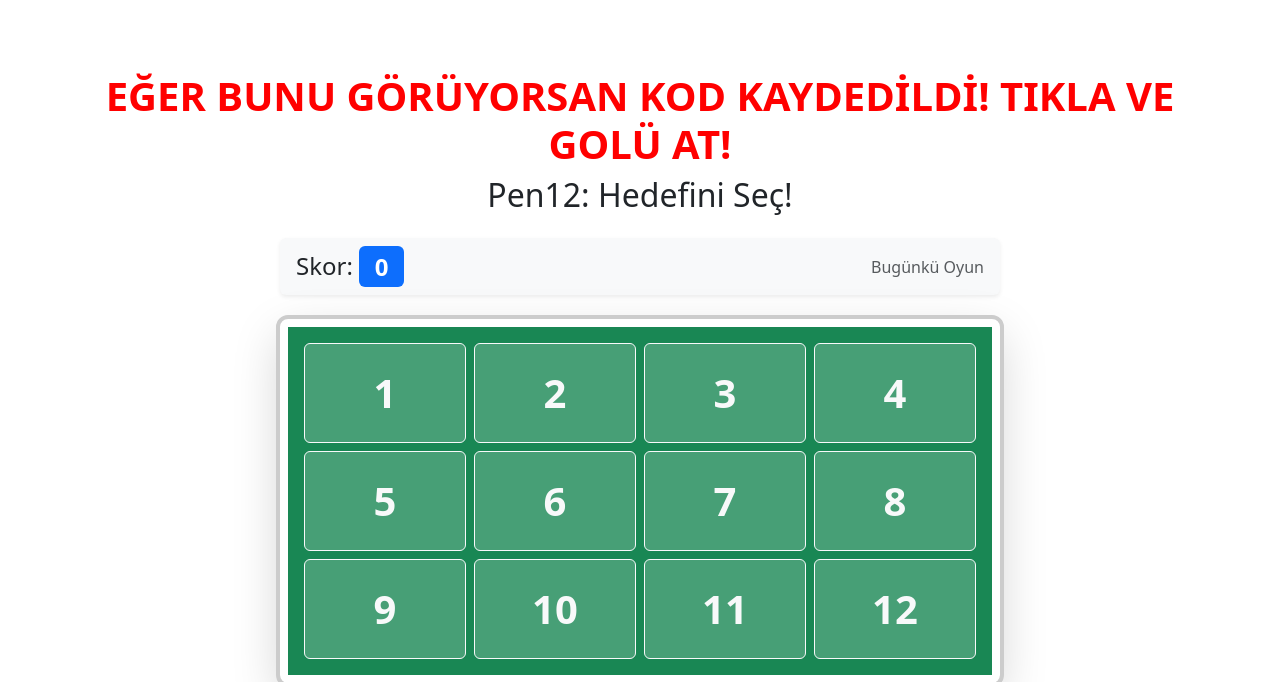
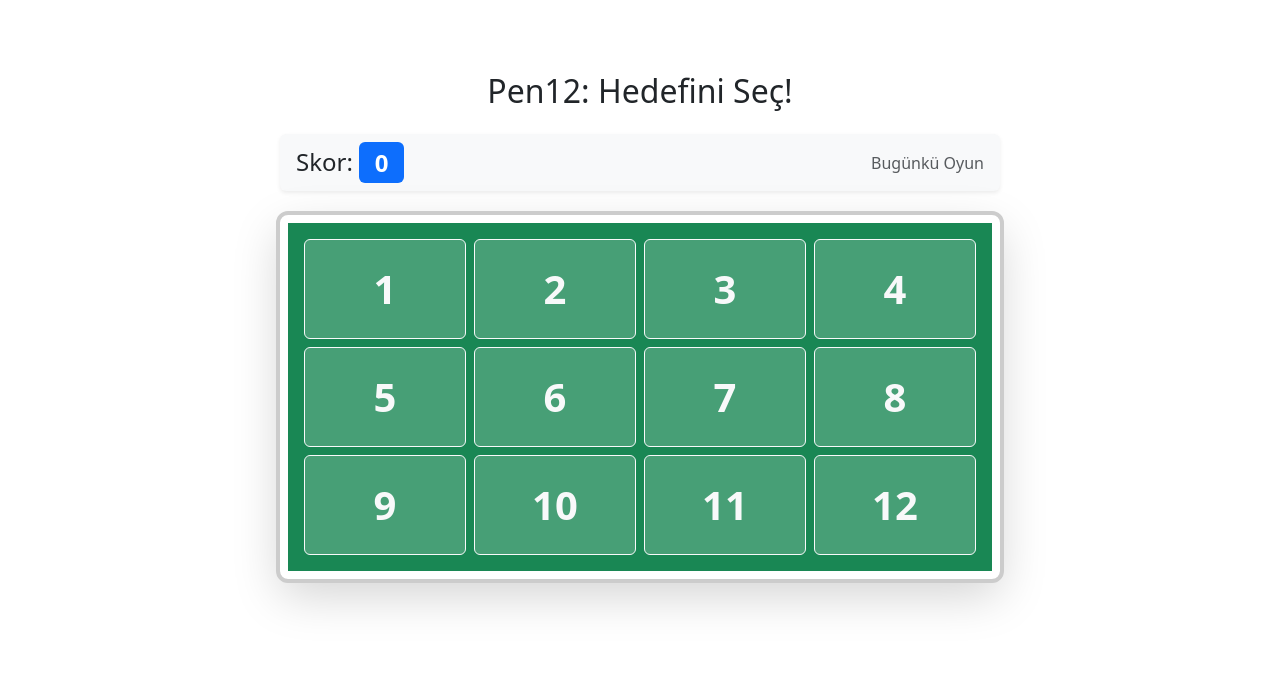
Before and after one commit to umutsirakaya/Pen12, a Flask app: page /play in a window 1280 px wide. Shown: the part 56-738 px from the top of the page. Run offline with Flask 3, Linux system fonts and the light colour scheme; the visitor is signed in with stand-in values (Sample User, id 1); data comes from the database, SQL or seed files in the repository.

```diff
--- a/app/templates/main/game.html
+++ b/app/templates/main/game.html
@@ -2,8 +2,7 @@
 
 {% block content %}
 <div class="container py-5">
-    <h1 style="color:red; text-align:center; font-weight:bold;">EĞER BUNU GÖRÜYORSAN KOD KAYDEDİLDİ! TIKLA VE GOLÜ AT!
-    </h1>
+
 
     <div class="row justify-content-center">
         <div class="col-md-8 text-center">
```
